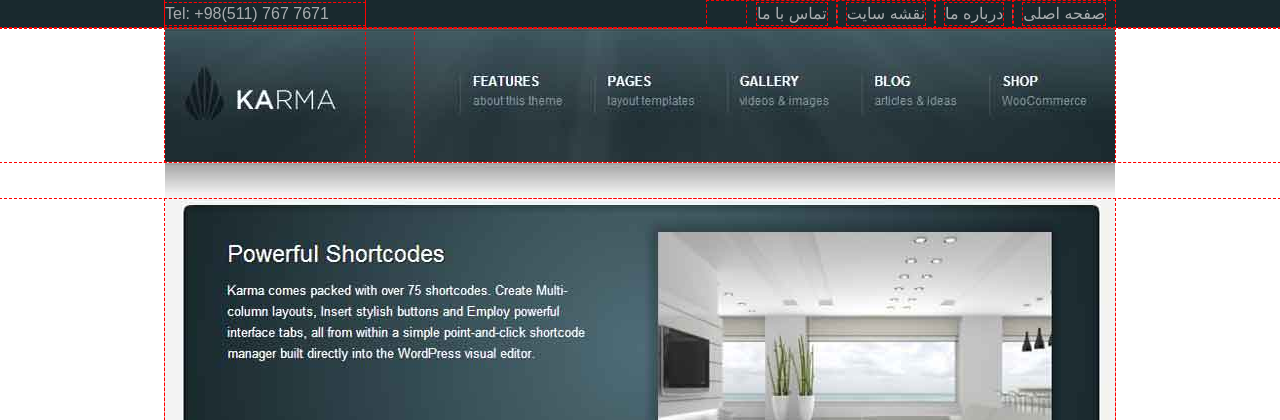
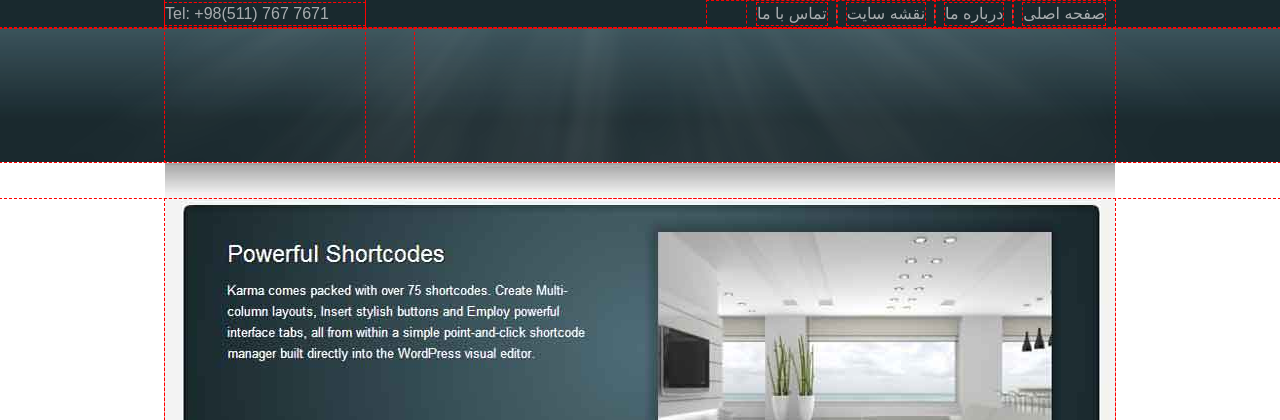
Before and after one commit to mediateq/Technoprint, a PHP site: page / in a window 1280 px wide. Shown: the top 420 px of the page. Run offline with PHP 8.4, Linux system fonts and the light colour scheme.

Commit message:
add image to background in header

```diff
--- a/index.php
+++ b/index.php
@@ -44,10 +44,12 @@
 			</div>
 			<!-- Main Header -->
 			<div class="main-header">
-				<div class="container">
-					<div class="menu"></div>
-					<div class="logo"></div>
-					<div class="badboy"></div>
+				<div class="ray">
+					<div class="container">
+						<div class="menu"></div>
+						<div class="logo"></div>
+						<div class="badboy"></div>
+					</div>
 				</div>
 			</div>
 		</header>
--- a/style.css
+++ b/style.css
@@ -62,6 +62,18 @@ header .top-header .container .left .tel p{
 	color: #A8ACAF;
 }
 /*Main Header*/
+header .main-header{
+	background-image: url('./images/bg-header-holder.jpg');
+	background-repeat: repeat-x;
+	background-position: center;
+}
+
+header .main-header .ray{
+	background-image: url('./images/rays.png');
+	background-repeat: no-repeat;
+	background-position: center;
+}
+
 header .main-header .container{
 	min-height: 134px;
 }
```
Also changed, not shown: images/bg-header-holder.jpg (added), images/rays.png (added).
